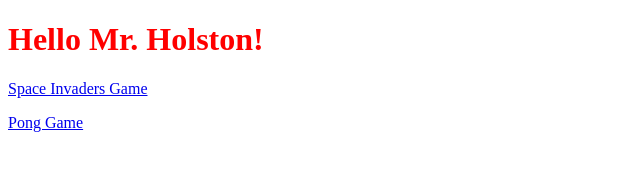
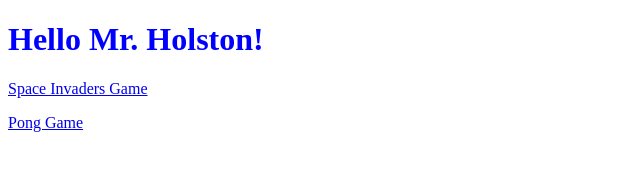
Before and after one commit to JulianHW/JulianHW.github.io, a plain HTML site: page index.html in a window 1280 px wide. Shown: the whole page, without its empty margins (0-640 px from the left). Drawn offline with nearby package versions, Linux system fonts and the light colour scheme.

Commit message:
Update index.html

```diff
--- a/index.html
+++ b/index.html
@@ -2,7 +2,7 @@
 <html lang="en">
 <head>
 
-    <h1><red>Hello Mr. Holston!</red></h1>
+    <h1><blue>Hello Mr. Holston!</blue></h1>
 
     <link rel="stylesheet" type="text/css" href="CSS.css">
     <script src="https://cdnjs.cloudflare.com/ajax/libs/p5.js/0.10.2/p5.js"></script>
```
